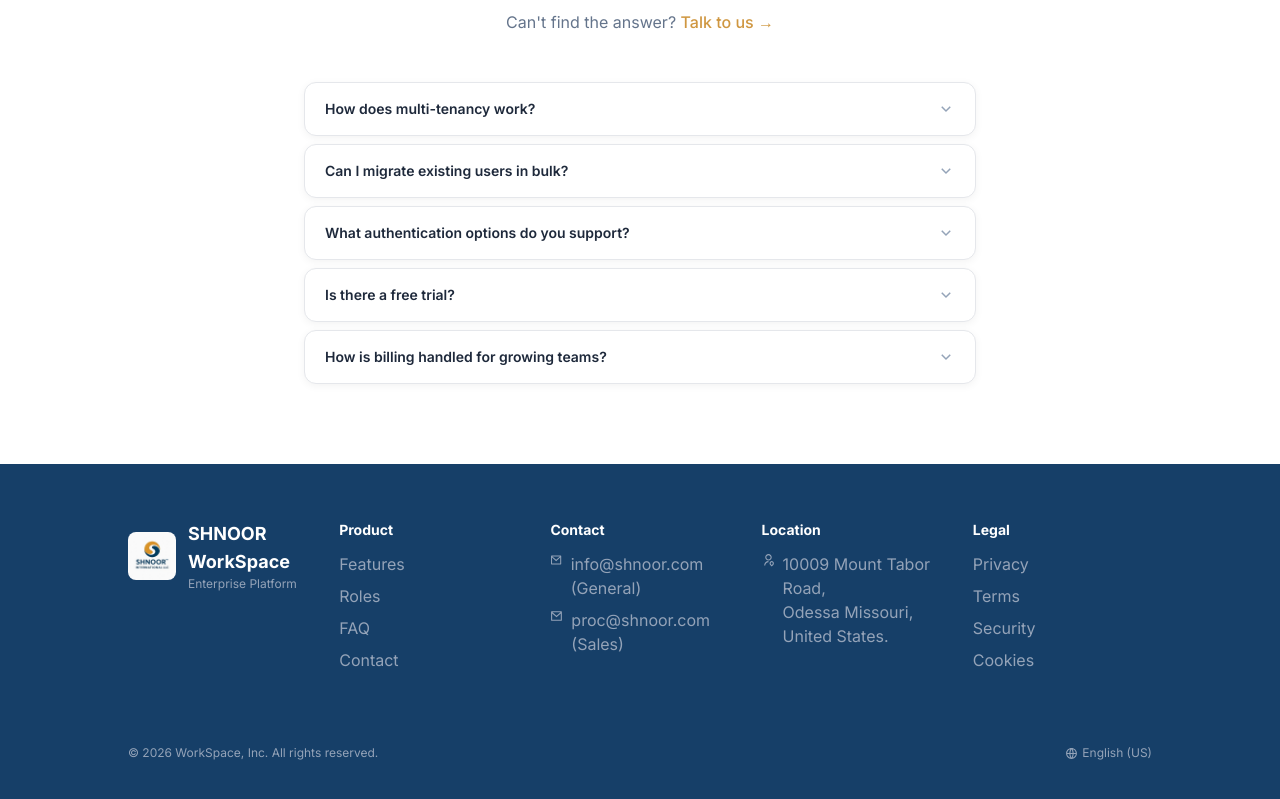
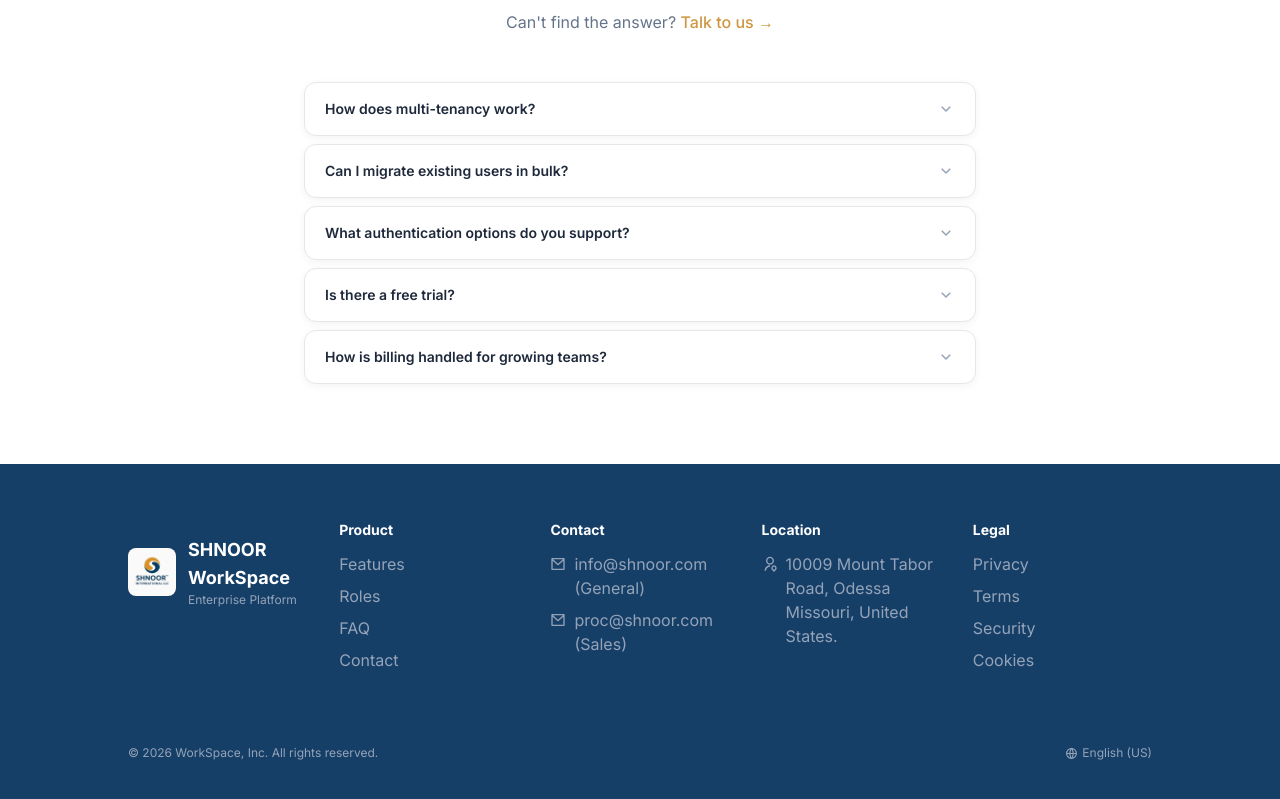
Before and after one commit to slikva/Workspace-SAAS, a React (Vite) app in the folder frontend/: page / in a window 1280 px wide. Shown: the part 2311-3110 px from the top of the page. Built offline with nearby package versions, Linux system fonts and the light colour scheme.

Commit message:
Added mail at footer

```diff
--- a/frontend/src/pages/LandingPage.jsx
+++ b/frontend/src/pages/LandingPage.jsx
@@ -298,7 +298,7 @@ function Footer() {
     <footer id="contact" className="bg-[#163F68] text-slate-400 py-14 px-4">
       <div className="max-w-5xl mx-auto">
        <div className="grid grid-cols-1 sm:grid-cols-2 lg:grid-cols-5 gap-8 mb-10 items-start">
-        <div className="flex flex-col">
+        <div className="flex flex-col pt-4">
          <div className="flex items-center gap-3">
             <img src="/shnoor_international_logo.jpeg"  alt="SHNOOR Logo" className="w-13 h-12 object-contain rounded-lg"
             />
@@ -354,11 +354,9 @@ function Footer() {
                   <a
                     key={link.name}
                     href={link.href}
-
-                    className="flex items-start gap-2 whitespace-pre-line text-semibold text-slate-400 hover:text-[#C99232] transition-colors mb-2"
-                  >
-                    {col.title === "Contact" && <RiMailLine />}
-                     {col.title === "Location" && <RiUserLocationLine />}
+                    className="flex items-start gap-2 text-slate-400 hover:text-[#C99232] transition-colors mb-2">
+                    {col.title === "Contact" && (<RiMailLine className="mt-1 flex-shrink-0" />)}
+                    {col.title === "Location" &&(<RiUserLocationLine className="mt-1 flex-shrink-0" />)}
                     {link.name}
                   </a>
                 ))}
```
